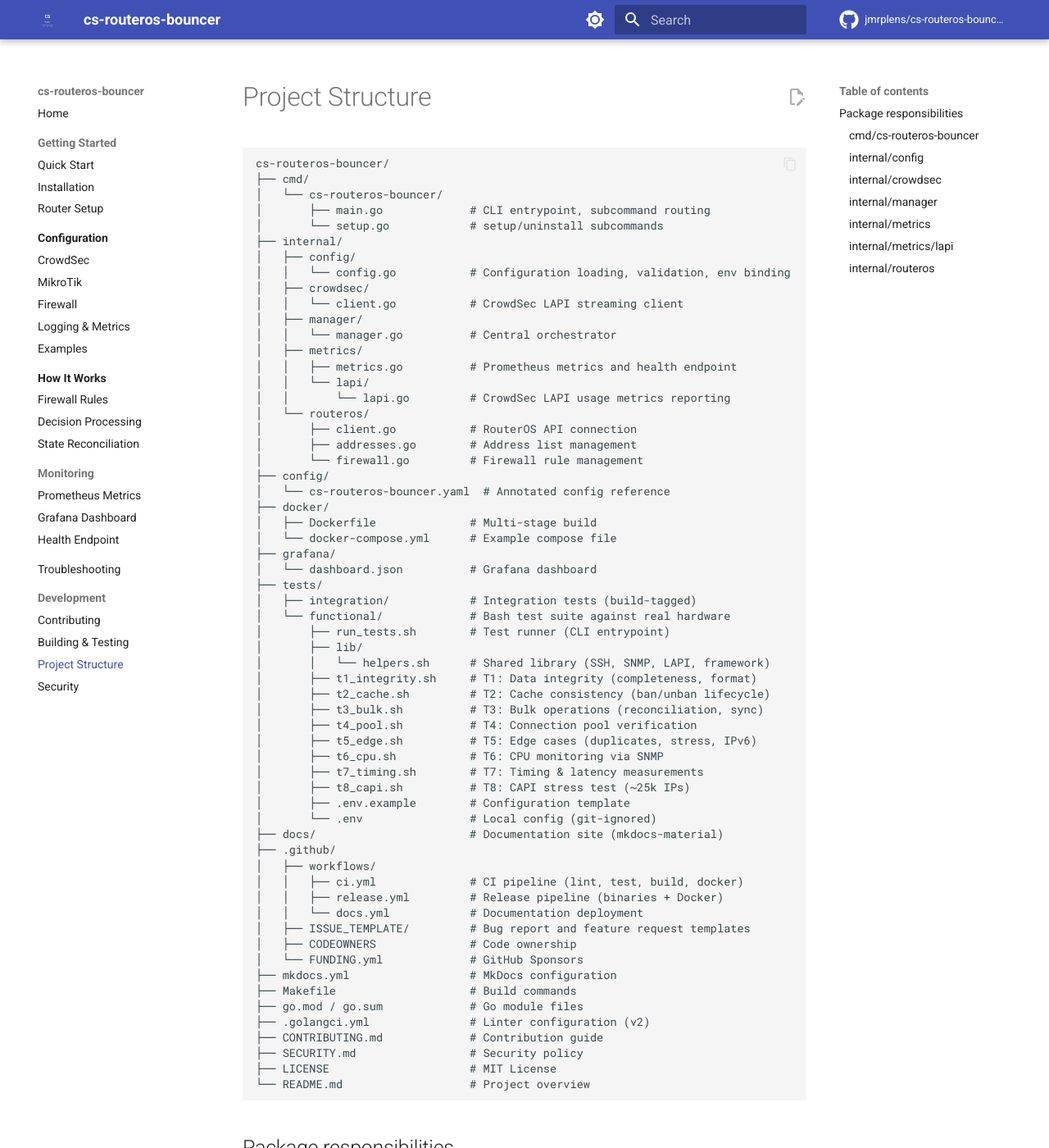
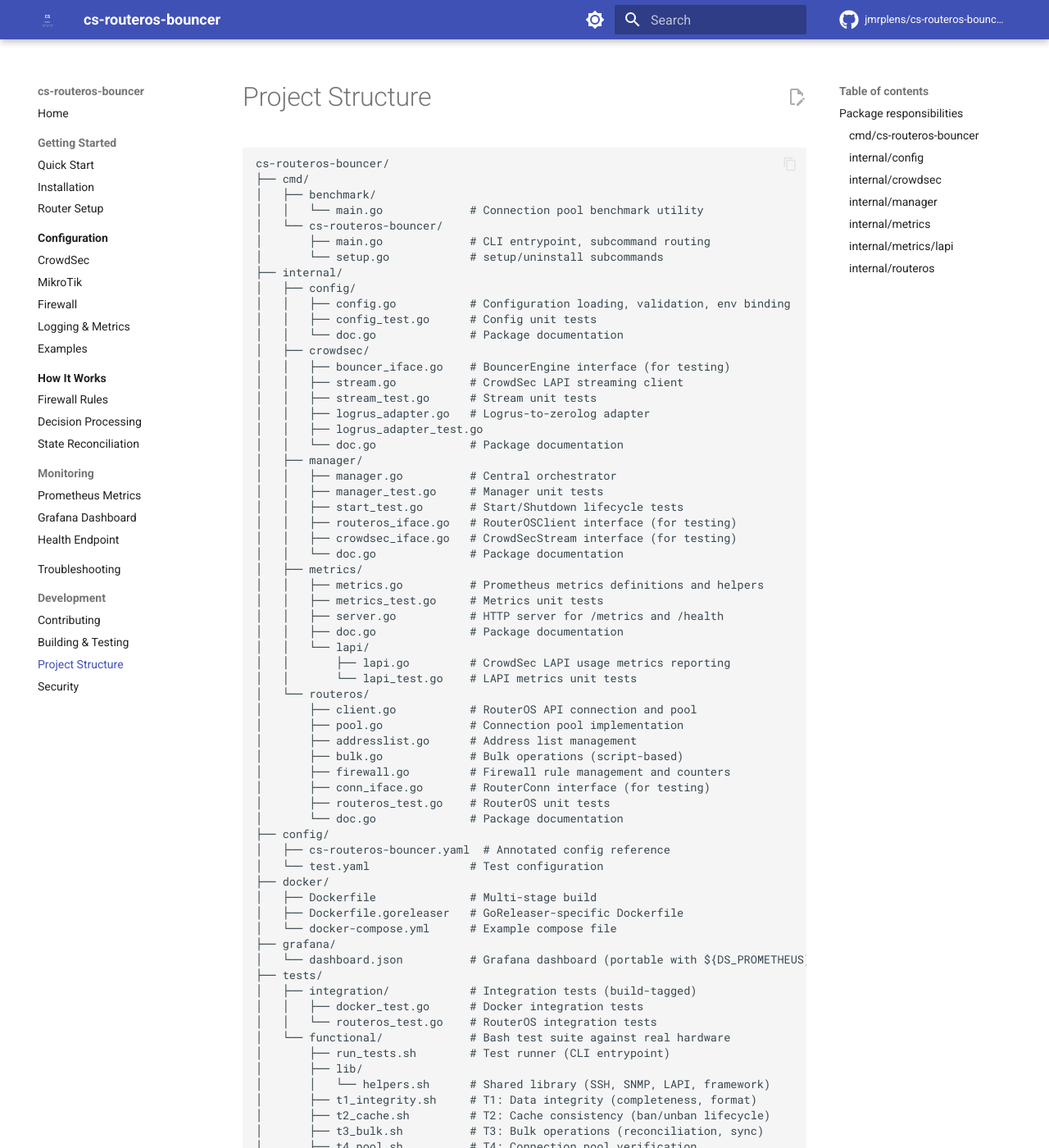
Before and after one commit to jmrplens/cs-routeros-bouncer, an MkDocs documentation site: the page built from docs/development/structure.md, in a window 1280 px wide and 1400 px high. Shown: the whole window at 82% size. Built offline with MkDocs 1.6.1 and Material for MkDocs 9.7.7, drawn with Linux system fonts in a browser that asks for light colours; comment, search, counter and statistics services are not loaded; some of the changed text lies outside the part shown.

Commit message:
docs: update metrics, structure, SSH examples, and duplicate IP handling
- Add 5 missing Prometheus metrics to README table (11 total)
- Add 3 missing metric sections to prometheus.md (dropped_bytes/packets, active_decisions_by_origin)
- Fix errors_total label name (type → operation) and add missing error categories
- Fix decisions_total: add origin label documentation
- Fix reconciliation_total: add action label documentation
- Document duplicate IP ban handling (timeout update on conflict)
- Replace hardcoded v1.1.0 with generic vX.Y.Z in Bouncer metadata table
- Fix SSH port example 2200 → 22 in building.md
- Make SSH key optional in functional tests and .env.example
- Update project structure to match current codebase (35+ files added/renamed)
- Update package descriptions (11 metrics, connection pool, bulk ops, cache)

````diff
--- a/docs/development/structure.md
+++ b/docs/development/structure.md
@@ -3,33 +3,60 @@
 ```
 cs-routeros-bouncer/
 ├── cmd/
+│   ├── benchmark/
+│   │   └── main.go             # Connection pool benchmark utility
 │   └── cs-routeros-bouncer/
 │       ├── main.go             # CLI entrypoint, subcommand routing
 │       └── setup.go            # setup/uninstall subcommands
 ├── internal/
 │   ├── config/
-│   │   └── config.go           # Configuration loading, validation, env binding
+│   │   ├── config.go           # Configuration loading, validation, env binding
+│   │   ├── config_test.go      # Config unit tests
+│   │   └── doc.go              # Package documentation
 │   ├── crowdsec/
-│   │   └── client.go           # CrowdSec LAPI streaming client
+│   │   ├── bouncer_iface.go    # BouncerEngine interface (for testing)
+│   │   ├── stream.go           # CrowdSec LAPI streaming client
+│   │   ├── stream_test.go      # Stream unit tests
+│   │   ├── logrus_adapter.go   # Logrus-to-zerolog adapter
+│   │   ├── logrus_adapter_test.go
+│   │   └── doc.go              # Package documentation
 │   ├── manager/
-│   │   └── manager.go          # Central orchestrator
+│   │   ├── manager.go          # Central orchestrator
+│   │   ├── manager_test.go     # Manager unit tests
+│   │   ├── start_test.go       # Start/Shutdown lifecycle tests
+│   │   ├── routeros_iface.go   # RouterOSClient interface (for testing)
+│   │   ├── crowdsec_iface.go   # CrowdSecStream interface (for testing)
+│   │   └── doc.go              # Package documentation
 │   ├── metrics/
-│   │   ├── metrics.go          # Prometheus metrics and health endpoint
+│   │   ├── metrics.go          # Prometheus metrics definitions and helpers
+│   │   ├── metrics_test.go     # Metrics unit tests
+│   │   ├── server.go           # HTTP server for /metrics and /health
+│   │   ├── doc.go              # Package documentation
 │   │   └── lapi/
-│   │       └── lapi.go         # CrowdSec LAPI usage metrics reporting
+│   │       ├── lapi.go         # CrowdSec LAPI usage metrics reporting
+│   │       └── lapi_test.go    # LAPI metrics unit tests
 │   └── routeros/
-│       ├── client.go           # RouterOS API connection
-│       ├── addresses.go        # Address list management
-│       └── firewall.go         # Firewall rule management
+│       ├── client.go           # RouterOS API connection and pool
+│       ├── pool.go             # Connection pool implementation
+│       ├── addresslist.go      # Address list management
+│       ├── bulk.go             # Bulk operations (script-based)
+│       ├── firewall.go         # Firewall rule management and counters
+│       ├── conn_iface.go       # RouterConn interface (for testing)
+│       ├── routeros_test.go    # RouterOS unit tests
+│       └── doc.go              # Package documentation
 ├── config/
-│   └── cs-routeros-bouncer.yaml  # Annotated config reference
+│   ├── cs-routeros-bouncer.yaml  # Annotated config reference
+│   └── test.yaml               # Test configuration
 ├── docker/
 │   ├── Dockerfile              # Multi-stage build
+│   ├── Dockerfile.goreleaser   # GoReleaser-specific Dockerfile
 │   └── docker-compose.yml      # Example compose file
 ├── grafana/
-│   └── dashboard.json          # Grafana dashboard
+│   └── dashboard.json          # Grafana dashboard (portable with ${DS_PROMETHEUS})
 ├── tests/
 │   ├── integration/            # Integration tests (build-tagged)
+│   │   ├── docker_test.go      # Docker integration tests
+│   │   └── routeros_test.go    # RouterOS integration tests
 │   └── functional/             # Bash test suite against real hardware
 │       ├── run_tests.sh        # Test runner (CLI entrypoint)
 │       ├── lib/
@@ -47,17 +74,21 @@ cs-routeros-bouncer/
 ├── docs/                       # Documentation site (mkdocs-material)
 ├── .github/
 │   ├── workflows/
-│   │   ├── ci.yml              # CI pipeline (lint, test, build, docker)
-│   │   ├── release.yml         # Release pipeline (binaries + Docker)
-│   │   └── docs.yml            # Documentation deployment
+│   │   ├── ci.yml              # CI pipeline (lint, shellcheck, vulncheck, test, build, docker)
+│   │   ├── release.yml         # Release pipeline (GoReleaser: binaries + Docker)
+│   │   └── docs.yml            # Documentation deployment (GitHub Pages)
 │   ├── ISSUE_TEMPLATE/         # Bug report and feature request templates
+│   ├── PULL_REQUEST_TEMPLATE.md
 │   ├── CODEOWNERS              # Code ownership
 │   └── FUNDING.yml             # GitHub Sponsors
 ├── mkdocs.yml                  # MkDocs configuration
 ├── Makefile                    # Build commands
+├── .goreleaser.yaml            # GoReleaser v2 configuration
 ├── go.mod / go.sum             # Go module files
 ├── .golangci.yml               # Linter configuration (v2)
+├── docker-compose.yml          # Root-level compose file
 ├── CONTRIBUTING.md             # Contribution guide
+├── CHANGELOG.md                # Release changelog
 ├── SECURITY.md                 # Security policy
 ├── LICENSE                     # MIT License
 └── README.md                   # Project overview
@@ -98,8 +129,11 @@ Central orchestrator that ties everything together:
 
 - Coordinates CrowdSec decisions → MikroTik actions
 - Manages firewall rule lifecycle (create on start, remove on stop)
-- Handles reconciliation on startup
+- Handles reconciliation on startup (bulk add/remove)
 - Decision filtering (origins, scenarios, scopes)
+- Address cache for unban fast-path (avoids API calls for unknown IPs)
+- Duplicate IP handling with timeout update (if a ban already exists, the timeout is updated)
+- Connection pool delegation for parallel reconciliation
 
 ### `internal/metrics`
 
@@ -107,7 +141,7 @@ Observability:
 
 - Prometheus metric definitions and registration
 - HTTP server for `/metrics` and `/health` endpoints
-- 8 metrics (gauges, counters, histograms)
+- 11 Prometheus metrics (gauges, counters, histograms)
 
 ### `internal/metrics/lapi`
 
@@ -124,6 +158,8 @@ CrowdSec LAPI usage metrics reporting:
 MikroTik RouterOS API client:
 
 - Connection management (plaintext and TLS)
-- Address list operations (add, remove, list)
-- Firewall rule operations (create, delete, list, move)
+- Connection pool for parallel operations
+- Bulk script-based address operations (chunked, 100 per script)
+- Address list operations (add, remove, list, find, update timeout)
+- Firewall rule operations (create, delete, list, move, counters)
 - Comment-based resource identification
````
Also changed, not shown: README.md (+24 -6 lines), docs/development/building.md (+3 -3 lines), docs/monitoring/prometheus.md (+33 -5 lines), 2 other files.
